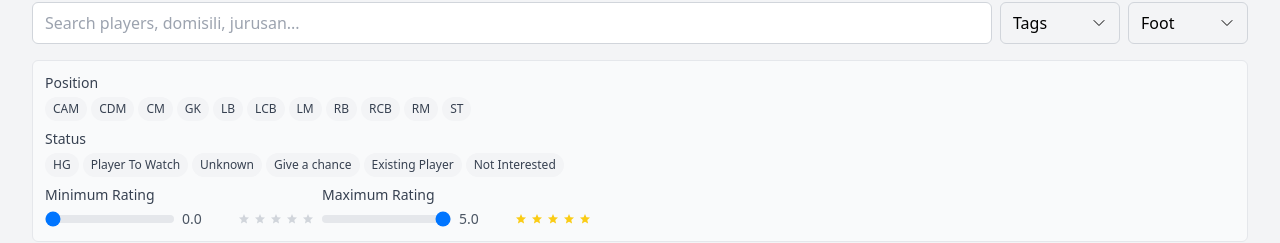
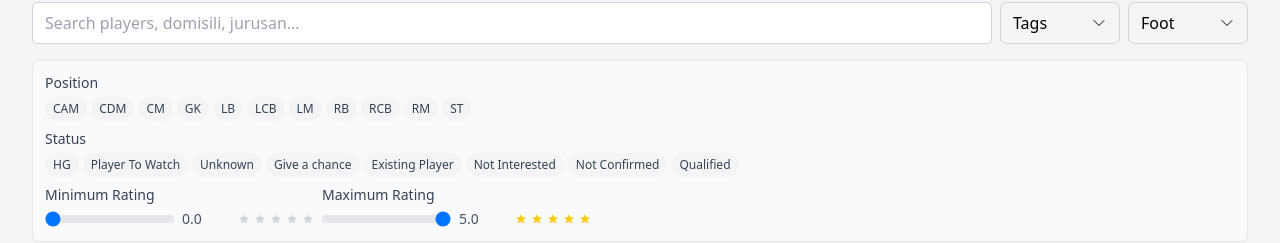
Before and after one commit to darfattt/darfat-team-depth-app, a React (Vite) app: page / in a window 1280 px wide. Shown: the part 86-329 px from the top of the page. Built offline with nearby package versions, Linux system fonts and the light colour scheme.

Commit message:
add new status

```diff
--- a/public/sample-players-expose.json
+++ b/public/sample-players-expose.json
@@ -1256,7 +1256,7 @@
     "jurusan": null,
     "foot": "Keduanya",
     "tags": ["Creative", "Set-piece specialist", "Ambidextrous", "Player to Watch"],
-    "status": ["Player to Watch"],
+    "status": ["Qualified"],
     "scoutRecommendation": 4.0
   },
   {
@@ -1271,7 +1271,7 @@
     "jurusan": null,
     "foot": "Keduanya",
     "tags": ["Fullback", "Versatile", "Player to Watch"],
-    "status": ["Player to Watch"],
+    "status": ["Not Confirmed"],
     "scoutRecommendation": 3.5
   },
   {
--- a/src/components/PlayerList.tsx
+++ b/src/components/PlayerList.tsx
@@ -381,7 +381,7 @@ const PlayerList: React.FC<PlayerListProps> = ({
   const positions = Array.from(new Set(players.map(p => p.position))).filter(Boolean).sort()
   const footOptions = ['Kiri', 'Kanan', 'Keduanya']
   const allTags = Array.from(new Set(players.flatMap(p => ensureArrayField(p.tags)))).filter(Boolean).sort()
-  const statusOptions = ['HG', 'Player To Watch', 'Unknown', 'Give a chance','Existing Player','Not Interested']
+  const statusOptions = ['HG', 'Player To Watch', 'Unknown', 'Give a chance','Existing Player','Not Interested', 'Not Confirmed', 'Qualified']
 
   const renderSortIcon = (field: keyof Player) => {
     if (sortField !== field) return null
@@ -411,6 +411,10 @@ const PlayerList: React.FC<PlayerListProps> = ({
         return 'bg-yellow-100 text-yellow-800';
       case 'Unknown':
         return 'bg-gray-100 text-gray-800';
+      case 'Not Confirmed':
+        return 'bg-orange-100 text-orange-800';
+      case 'Qualified':
+        return 'bg-purple-100 text-purple-800';
       default:
         return 'bg-blue-100 text-blue-800';
     }
@@ -425,6 +429,10 @@ const PlayerList: React.FC<PlayerListProps> = ({
         return 'bg-yellow-500 text-white';
       case 'Unknown':
         return 'bg-gray-500 text-white';
+      case 'Not Confirmed':
+        return 'bg-orange-500 text-white';
+      case 'Qualified':
+        return 'bg-purple-500 text-white';
       default:
         return 'bg-blue-500 text-white';
     }
--- a/src/components/TeamGroups.tsx
+++ b/src/components/TeamGroups.tsx
@@ -301,7 +301,9 @@ const TeamGroups: React.FC<TeamGroupsProps> = ({ players, playersPerGroup }) =>
       if (status.some(s => s?.includes('Give a chance'))) return 2;
       if (status.some(s => s?.includes('HG'))) return 3;
       if (status.some(s => s?.includes('Player To Watch'))) return 4;
-      return 5; // Other statuses
+      if (status.some(s => s?.includes('Not Confirmed'))) return 5;
+      if (status.some(s => s?.includes('Qualified'))) return 6;
+      return 7; // Other statuses
     };
 
     const defenders: GroupedPlayer[] = outfieldPlayers
```
